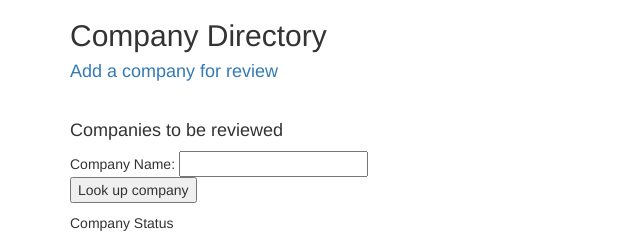
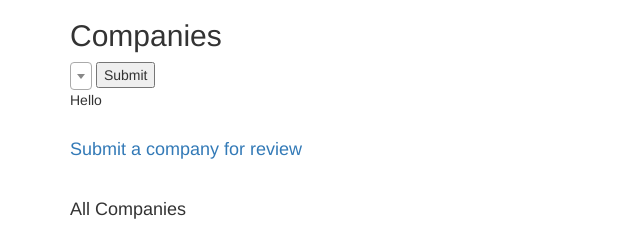
Before and after one commit to maggieee/brightbook, a Flask app: page /companies in a window 1280 px wide. Shown: the part 144-384 px from the top of the page, without its empty margins (0-640 px from the left). After the commit the page ends 363 px from the top, so only its background shows below. Run offline with Flask 2, Linux system fonts and the light colour scheme; the visitor is signed in with stand-in values (Sample User, id 1); data that the repository does not hold is empty; some libraries are stand-ins or nearby versions.

Commit message:
Submit2 company search returns a company JSON object"

```diff
--- a/forms.py
+++ b/forms.py
@@ -1,6 +1,6 @@
 from flask_wtf import FlaskForm
 from wtforms import (StringField, PasswordField, HiddenField, BooleanField,
-                    SubmitField, validators)
+                    SubmitField, TextField, validators)
 from wtforms.validators import (DataRequired, Regexp, ValidationError, Email,
                                 Length, EqualTo)
 
@@ -26,7 +26,9 @@ class CreateCompanyForm(FlaskForm):
     company_name = StringField('Company Name')
     hired_hackbrighters = BooleanField('Has hired a Hackbrighter?')
     hired_bootcamp_grads = BooleanField('Has hired a bootcamp grad?')
-    company_link = StringField('URL')
+    job_listings_link = StringField('URL')
+    company_contact = StringField('Company Contact')
+    company_notes = TextField('Notes')
 
 
 class CreateMessageForm(FlaskForm):
--- a/models.py
+++ b/models.py
@@ -157,6 +157,7 @@ class Company(db.Model):
     hired_hackbrighters = db.Column(db.Boolean, nullable=False)
     job_listings_link = db.Column(db.String(300), nullable=True)
     company_contact = db.Column(db.String(300), nullable=True)
+    company_notes = db.Column(db.Text, nullable=True)
     joined_at = db.Column(db.DateTime, nullable=False,
                           default=datetime.datetime.now)
 
--- a/server.py
+++ b/server.py
@@ -123,6 +123,26 @@ def show_company_details(company_id):
     return render_template("company_details.html", company=company)
 
 
+@app.route("/company_search")
+def company_search():
+    """Return search results for a company."""
+
+    company_name = request.args.get("company_name")
+
+    company = Company.query.filter_by(company_name=company_name).first()
+
+    comp = {}
+
+    comp[company.company_name] = {'company_id': company.company_id,
+                                            'hired_bootcamp_grads': company.hired_bootcamp_grads,
+                                            'hired_hackbrighters': company.hired_hackbrighters,
+                                            'job_listings_link': company.job_listings_link,
+                                            'company_contact': company.company_contact,
+                                            'joined_at': company.joined_at}
+
+    return jsonify(comp)
+
+
 @app.route("/company_status")
 def get_company_status():
     """Get company status."""
@@ -243,6 +263,12 @@ def create_post():
 
     return render_template("post_details.html", post=new_post, user=user)
 
+
+@app.route("/get_company_status")
+def show_company_status():
+    """Get and show a company's status."""
+
+    return render_template("company_status.html")
 
 @app.route('/hiring_posts')
 def show_companies():
--- /dev/null
+++ b/static/js/company_search.js
@@ -0,0 +1,16 @@
+"use strict";
+
+$(document).ready(function() {
+    $('.company-search').select2();
+});
+
+
+$('#company-search').on('submit', (evt) => {
+    evt.preventDefault();
+
+    const companyName = $('#company-search').val();
+
+    $.get('/company_search', {company_name: companyName}, (res) => {
+      $('#company-search-result').html(res);
+    });
+  });
--- a/templates/base.html
+++ b/templates/base.html
@@ -11,6 +11,8 @@
       href="https://stackpath.bootstrapcdn.com/bootstrap/3.3.7/css/bootstrap.min.css"
       rel="stylesheet"
     />
+    <link href="https://cdn.jsdelivr.net/npm/select2@4.0.13/dist/css/select2.min.css" rel="stylesheet" />
+
     <script src="https://code.jquery.com/jquery-3.4.1.min.js"></script>
     <script src="https://stackpath.bootstrapcdn.com/bootstrap/3.3.7/js/bootstrap.min.js"></script>
     <script src="js/bootstrap.min.js"></script>
--- a/templates/company_directory.html
+++ b/templates/company_directory.html
@@ -3,20 +3,28 @@
 
 {% if 'email' in session %}
 
-  <h2>Company Directory</h2>
+  <h2>Companies</h2>
 
-  <h4><a href="/create_company">Add a company for review</a></h4>
-  <br>
-  <h4>Companies to be reviewed</h4>
-
-  <form id="update-company-status" action="/company_status">
-    Company Name: <input type="text" name="company_name" id="company-name">
-    <p><input type=submit value="Look up company"></p>
+  <form id="company-search-form" action="/company_search">
+    <select id="company-search" class="company-search" name="company_name">
+      {% for company in companies %}
+      <option value="{{ company.company_name }}">{{ company.company_name }}</option>
+      {% endfor %}
+    </select>
+    <input type=submit value="Submit">
   </form>
 
-  <div id="company-status">Company Status</div>
+  <div id="company-search-result">Hello</div>
 
-  <ul>
+  <br>
+
+  <h4><a href="/create_company">Submit a company for review</a></h4>
+  <br>
+
+
+  <h4>All Companies</h4>
+
+  <ul style="list-style: none;">
     {% for company in companies %}
     <li>
       <a href="/companies/{{ company.company_id }}">
@@ -27,14 +35,13 @@
     {% endfor %}
   </ul>
 
-  <iframe width="1020px" height="600px" src="https://docs.google.com/spreadsheets/d/e/2PACX-1vQl7G3qqHzZsykC_5gYe3I3sAgXKf9LO1M0uB8GD3pQGrvQ-oA4N7xCeD5kudMtHaroA52R1Cnx71oe/pubhtml?gid=0&single=true"></iframe>
-
   {% else %}
 
   <p>Please log in to view Companies.</p>
 
   {% endif %}
 
-  <script src="/static/js/company_status.js"></script>
+  <script src="/static/js/company_search.js"></script>
+  <script src="https://cdn.jsdelivr.net/npm/select2@4.0.13/dist/js/select2.min.js"></script>
 
   {% endblock %}
--- a/templates/create_company.html
+++ b/templates/create_company.html
@@ -7,7 +7,9 @@
         <div class="form-field">{{ form.company_name.label }} {{ form.company_name(size=20) }}</div>
         <div class="form-field">{{ form.hired_hackbrighters.label }} {{ form.hired_hackbrighters }}</div>
         <div class="form-field">{{ form.hired_bootcamp_grads.label }} {{ form.hired_bootcamp_grads }}</div>
-        <div class="form-field">{{ form.company_link.label }} {{ form.company_link }}</div>
+        <div class="form-field">{{ form.job_listings_link.label }} {{ form.job_listings_link }}</div>
+        <div class="form-field">{{ form.company_contact.label }} {{ form.company_contact }}</div>
+        <div class="form-field">{{ form.company_notes.label }} {{ form.company_notes }}</div>
         <p><input type=submit value=Add company></p>
     </form>
 </div>
```
Also changed, not shown: seed_data/companies.txt (+18 -0 lines), templates/brightnews.html (+2 -5 lines), templates/company_status.html (added, +15 -0 lines), templates/hiring_posts.html (+2 -5 lines).
